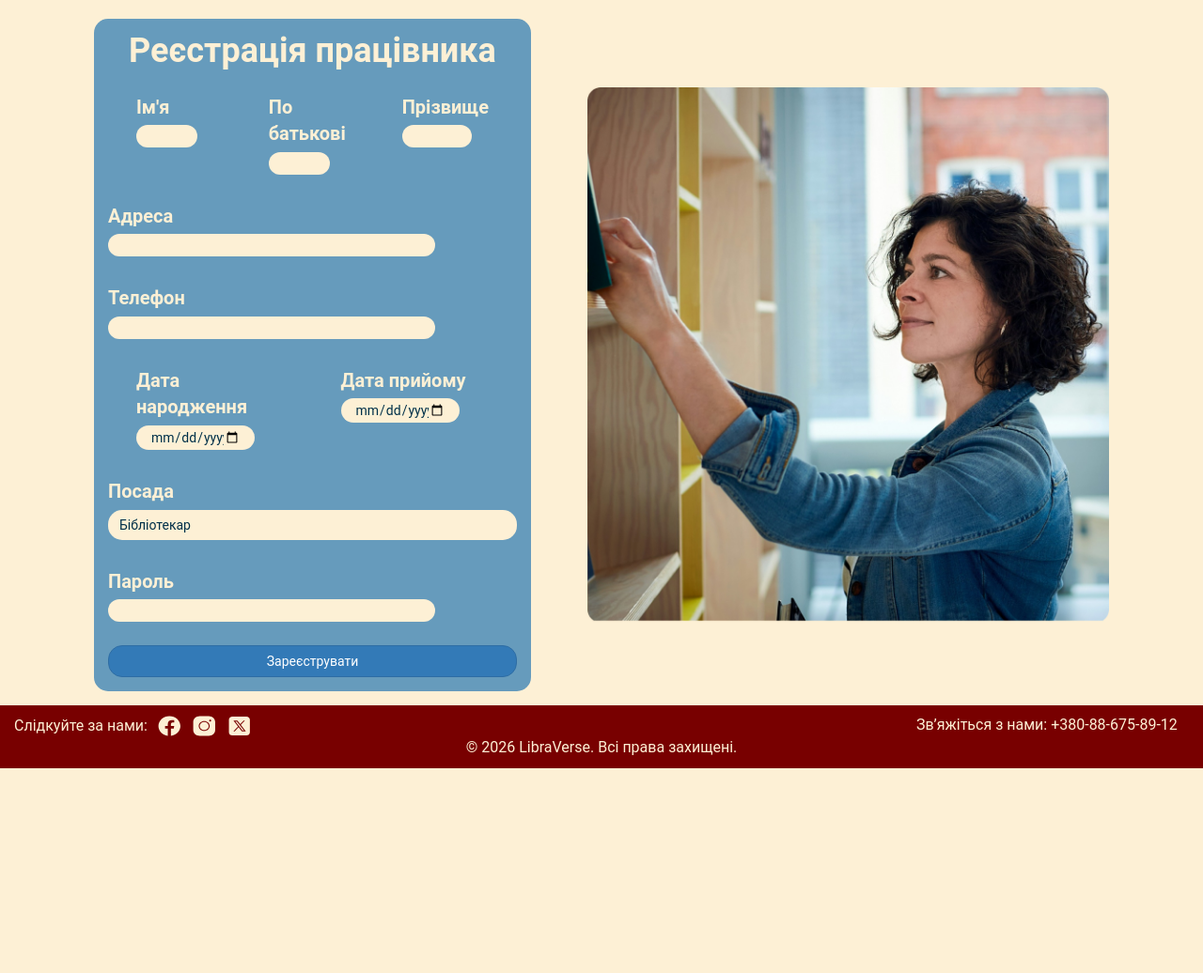
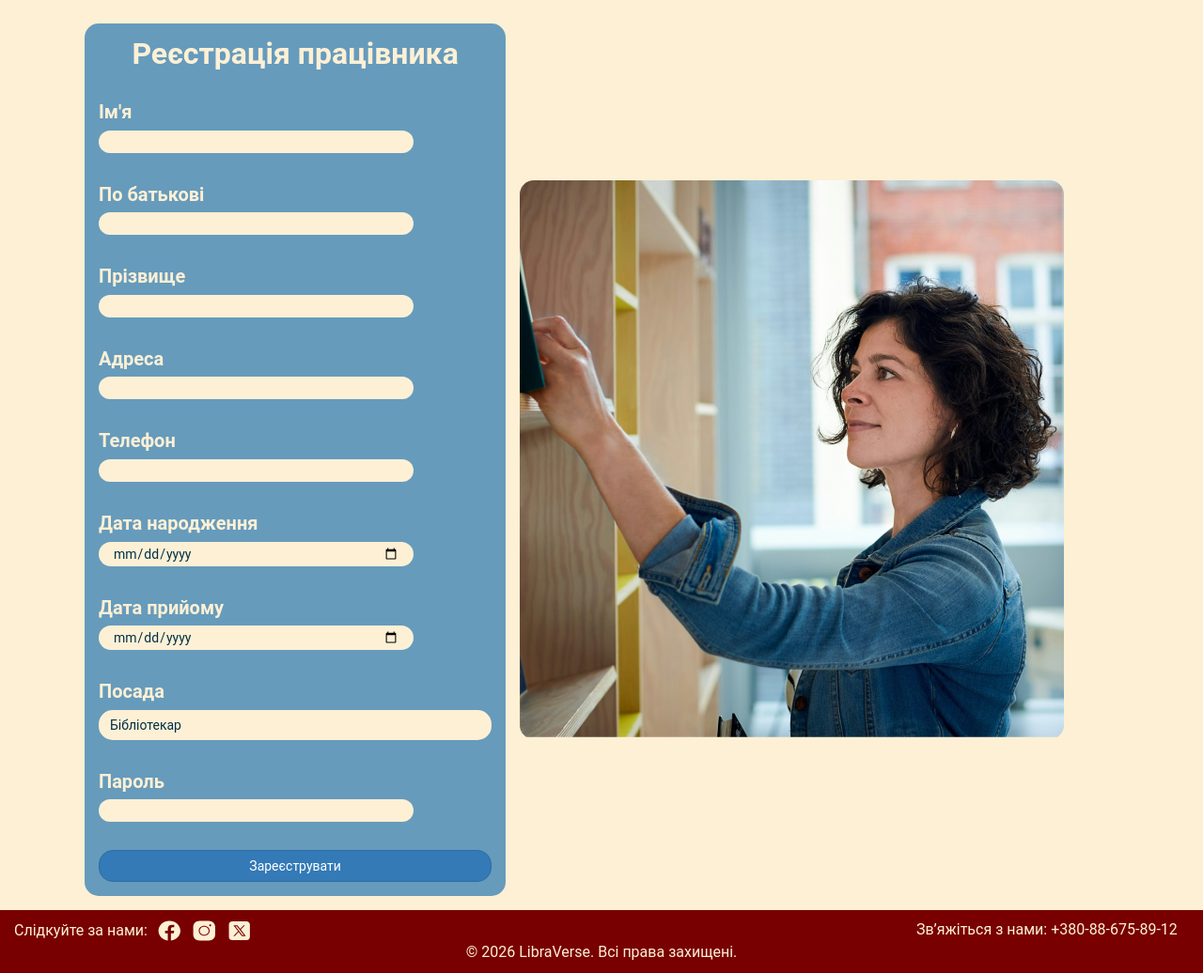
Before and after one commit to Ksenya354638/LibraVerse, a PHP site: page /pages/new_librarian.php in a window 1280 px wide. Shown: the part 50-1086 px from the top of the page at 94% size. Before the commit the page ends 868 px from the top, so only its background shows below. Run offline with PHP 8.4, Linux system fonts and the light colour scheme; the visitor is signed in with stand-in values (Sample User, id 1).

Commit message:
Update 3.0

```diff
--- a/pages/new_librarian.php
+++ b/pages/new_librarian.php
@@ -83,7 +83,7 @@ if(isset($_SESSION['LibrarianID'])) {
         </div>
     </nav>
 
-    <div class="container main-content add" style="padding-top: 20px;">
+    <div class="container main-content add" style="padding-top: 25px;">
 
     <?php if($success): ?>
         <div class="alert alert-success text-center">
@@ -97,31 +97,30 @@ if(isset($_SESSION['LibrarianID'])) {
         </div>
     <?php endif; ?>
 
-    <div class="row" style="display:flex; align-items:stretch;">
-        <div class="col-lg-6 form-container" style="display:flex;">
+    <div class="row" style="display:flex; align-items:stretch; gap:20px;">
+
+        <div class="col-lg-6" style="display:flex;">
             <div class="book-form" style="width:100%; display:flex; flex-direction:column; justify-content:space-between;">
 
-                <h1 class="text-center" style="margin-bottom:20px;">
+                <h1 style="text-align:center; font-size:32px; font-weight:700; margin-bottom:25px;">
                     Реєстрація працівника
                 </h1>
 
                 <form method="POST">
 
-                    <div class="row">
-                        <div class="col-md-4 form-group">
+                    <div class="form-group">
                         <label>Ім'я</label>
                         <input type="text" class="form-input" name="fname" required>
                     </div>
 
-                        <div class="col-md-4 form-group">
+                    <div class="form-group">
                         <label>По батькові</label>
                         <input type="text" class="form-input" name="pname" required>
                     </div>
 
-                        <div class="col-md-4 form-group">
+                    <div class="form-group">
                         <label>Прізвище</label>
                         <input type="text" class="form-input" name="sname" required>
-                        </div>
                     </div>
 
                     <div class="form-group">
@@ -134,16 +133,14 @@ if(isset($_SESSION['LibrarianID'])) {
                         <input type="text" class="form-input" name="phone" required>
                     </div>
 
-                    <div class="row">
-                        <div class="col-md-6 form-group">
+                    <div class="form-group">
                         <label>Дата народження</label>
                         <input type="date" class="form-input" name="birthDate" required>
                     </div>
 
-                        <div class="col-md-6 form-group">
+                    <div class="form-group">
                         <label>Дата прийому</label>
                         <input type="date" class="form-input" name="employmentDate" required>
-                        </div>
                     </div>
 
                     <div class="form-group">
@@ -162,7 +159,7 @@ if(isset($_SESSION['LibrarianID'])) {
                     <button type="submit"
                             name="add-librarian"
                             class="btn btn-primary btn-block"
-                            style="margin-top:15px;">
+                            style="margin-top:20px;">
                         Зареєструвати
                     </button>
 
@@ -170,10 +167,11 @@ if(isset($_SESSION['LibrarianID'])) {
             </div>
         </div>
 
-        <div class="col-lg-6 hidden-xs" style="display:flex; align-items:center; justify-content:center;">
+        <div class="col-lg-6 hidden-xs"
+             style="display:flex; align-items:center; justify-content:center; height:100%;">
+
             <img src="../images/add_librarian.png"
-                 class="img-responsive"
-                 style="max-height:100%; object-fit:contain;">
+                 style="max-height:100%; width:auto; object-fit:contain;">
         </div>
 
     </div>
```
Lines whose indentation alone changed are shown as unchanged.
